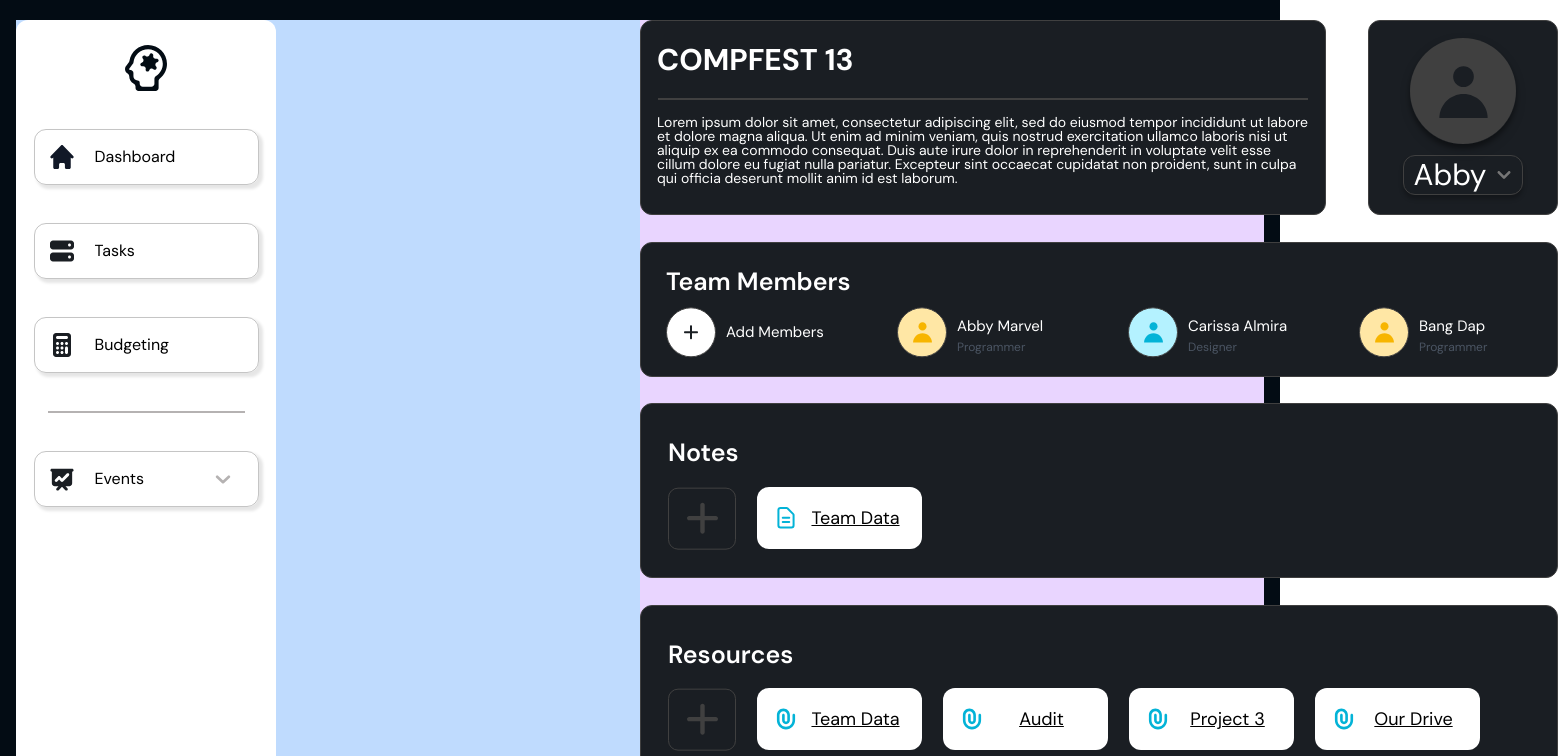
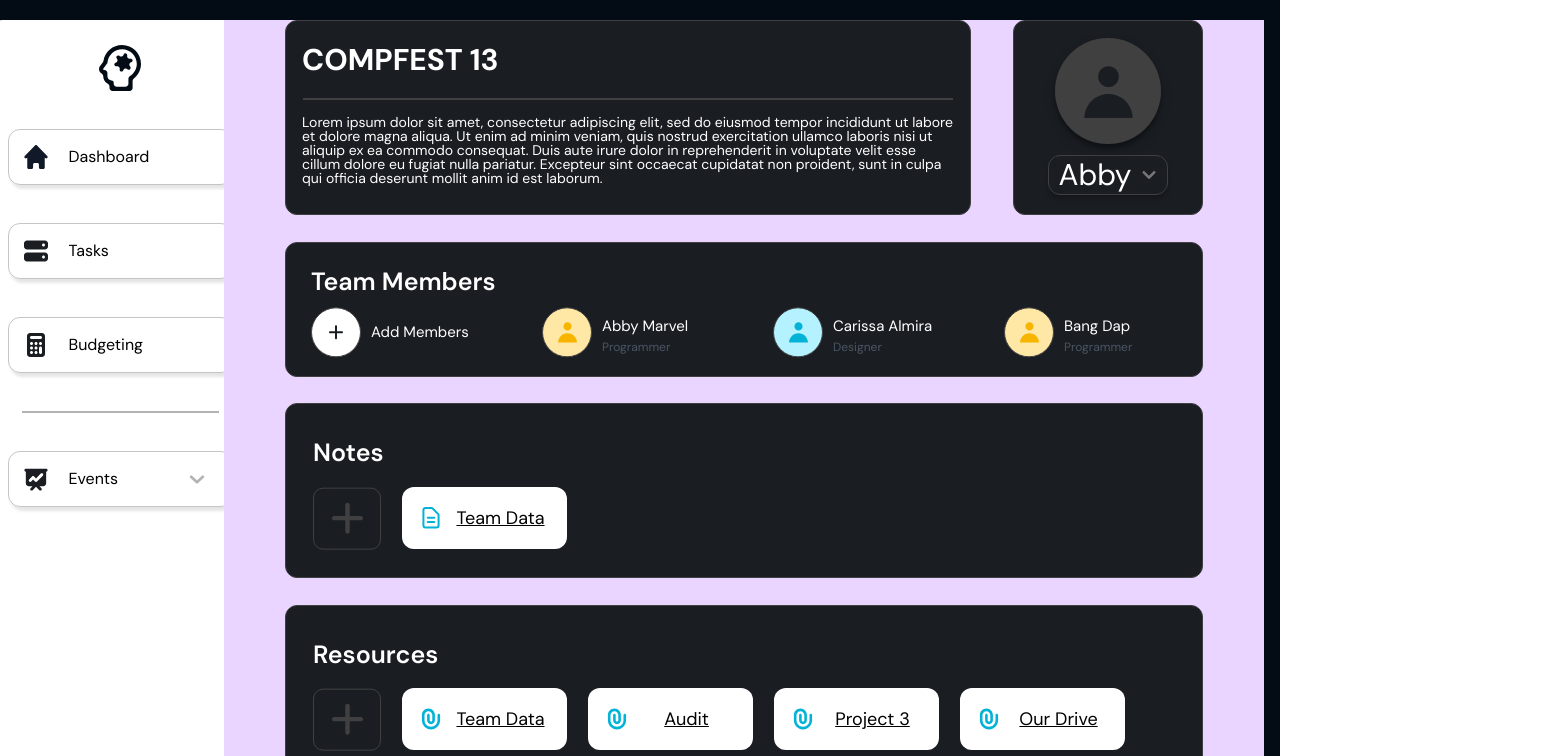
Before and after one commit to ichasna/FE-GATHERLY, a React (Vite) app: page /dashboard in a window 1280 px wide. Shown: the top 756 px of the page, 1558 px wide, since content can reach past the window. Built offline with nearby package versions, Linux system fonts and the light colour scheme.

Commit message:
Fixed layout for dashboard page and components. TODO: Fix component overlapping when screen shrinks

```diff
--- a/src/components/Dashboard.jsx
+++ b/src/components/Dashboard.jsx
@@ -4,10 +4,10 @@ import Navbar from "./UI/Commons/Navbar";
 function Dashboard() {
   return (
     <>
-      <div className="bg-blue-200">
+      <div className="flex justify-center bg-blue-200 col-span-2">
         <Navbar />
       </div>
-      <div className="bg-purple-200">
+      <div className="flex justify-center bg-purple-200 col-span-10">
         <Index />
       </div>
     </>
--- a/src/pages/Dashboard/index.jsx
+++ b/src/pages/Dashboard/index.jsx
@@ -2,7 +2,7 @@ import Dashboard from "../../components/Dashboard";
 
 function DashboardPage() {
   return (
-    <div className="grid grid-cols-2 justify-center items-center min-h-screen h-screen p-4 bg-[#030C14] font-dm">
+    <div className="grid grid-cols-12 justify-center items-center min-h-screen h-screen p-4 bg-[#030C14] font-dm">
       <Dashboard />
     </div>
   );
```
